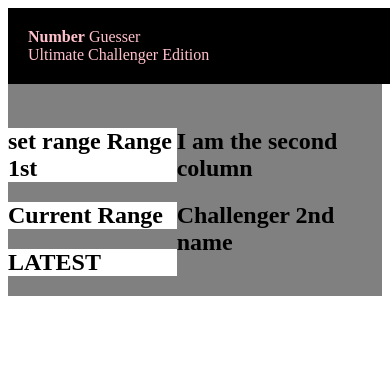
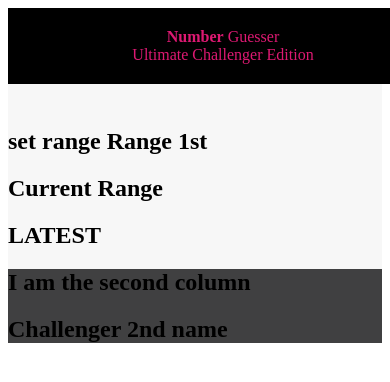
Before and after one commit to saykaren/Number_Guesser, a plain HTML site: page index.html in a window 390 px wide. Drawn offline with Linux system fonts and the light colour scheme.

Commit message:
added media in html

```diff
--- a/index.html
+++ b/index.html
@@ -9,6 +9,23 @@
   <link rel="stylesheet" type="text/css" media="screen" href="style.css">
   <script src="main.js"></script>
 </head>
+<style>
+    @media only screen and (max-width: 600px){
+
+      .column-container{
+          flex: none;
+          justify-content: space-around;
+      }
+    }
+
+    @media only screen and (min-width: 600px){
+
+      .column-container{
+          justify-content: space-around;
+          display: flex;
+      }
+    }
+    </style>
 
 <nav id="navbar">
   <strong>Number</strong> Guesser<br>
@@ -18,21 +35,23 @@
 <main>
   <section class="column-container">
 
-  <div class="first-column">
-  <section class="first_column">
-    <h2>set range Range 1st </h2>
-  </section>
-  <section class="first_column">
+  <div class="firstC">
+    <section class="first-column">
+      <h2>set range Range 1st </h2>
+    </section>
+    <section class="first-column">
       <h2>Current Range</h2>
     </section>
-    <section class="first_column">
-    <h2>LATEST</h2>
-    <section class="first_column">
+    <section class="first-column">
+      <h2>LATEST</h2>
+    <section class="first-column">
   </div>
 
-  <div class="second-column">
+  <div class="secondC">
+    <aside class="second-column">
     <h2>I am the second column</h2>
-    <aside>
+    </aside>
+    <aside class="second-column">
         <h2>Challenger 2nd name</h2>
       </aside>
   </div>
--- a/style.css
+++ b/style.css
@@ -2,23 +2,33 @@
 
 #navbar {
   background-color: black;
-  color: pink;
+  color: #DD1972;
   position: fixed;
   width: 100%;
   padding: 20px;
+  text-align: center;
+
+
 }
 
 /*contains both columns to do flex-box*/
 .column-container {
-  display: flex;
-  justify-content: space-around;
+
 }
 main {
-  background-color: grey;
+  background-color: #F7F7F7;
+
   padding-top: 100px;
 }
 
-.first_column {
-  background-color: white;
+.first-column {
+  background-color: #F7F7F7;
 
 }
+
+.secondC {
+  background-color: #404041;
+}
+.second-column {
+
+}
```
